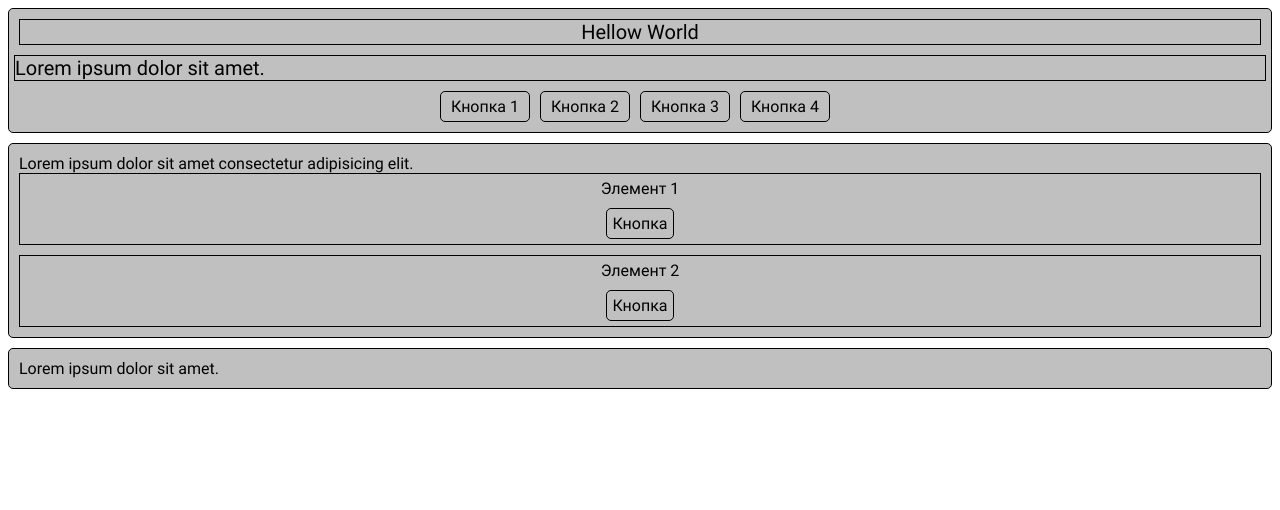
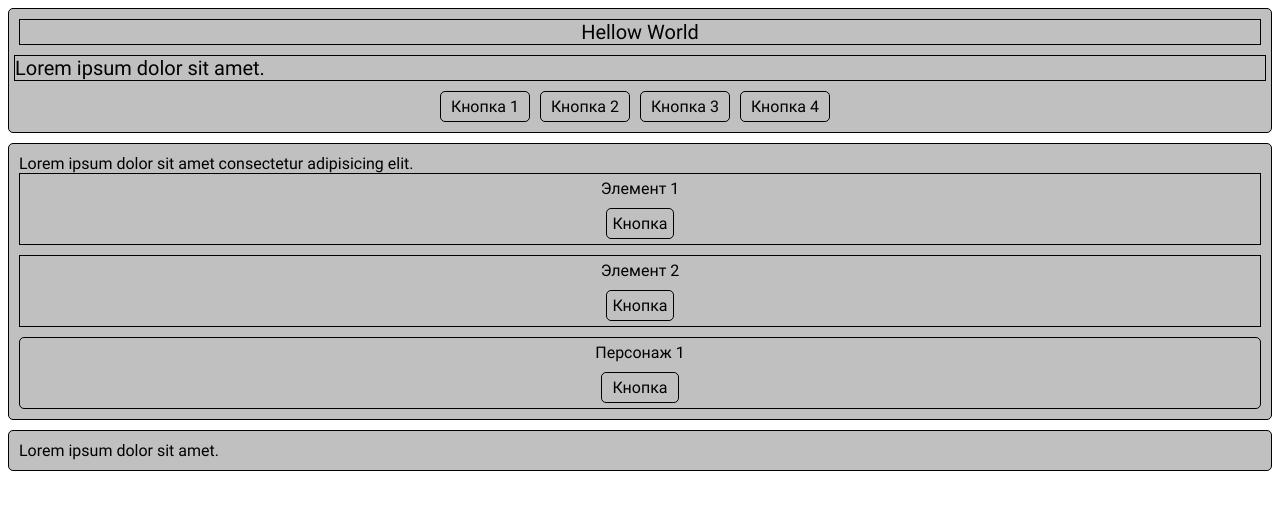
Before and after one commit to Shavius/team_project, a website built with webpack: page src/index.html in a window 1280 px wide. Built offline with nearby package versions, Linux system fonts and the light colour scheme.

Commit message:
add layout Person

```diff
--- a/src/index.html
+++ b/src/index.html
@@ -34,6 +34,10 @@
 				</div>
 				<div id="element2content1" class="element__content"></div>
 			</div>
+			<div class="person">
+				<div class="person__element">Персонаж 1</div>
+				<div class="person__btn">Кнопка</div>
+			</div>
 		</main>
 
 		<footer class="footer">
--- /dev/null
+++ b/src/scss/partials/_person.scss
@@ -0,0 +1,19 @@
+.person {
+	border: 1px solid black;
+	border-radius: 5px;
+	text-align: center;
+
+	&__element {
+		margin: 5px 0 0;
+	}
+
+	&__btn {
+		border: 1px solid black;
+		border-radius: 5px;
+		display: inline-block;
+		padding: 5px 10px;
+		margin: 10px 0 5px;
+		cursor: pointer;
+		user-select: none;
+	}
+}
--- a/src/scss/style.scss
+++ b/src/scss/style.scss
@@ -6,4 +6,5 @@
 @import "partials/header";
 @import "partials/main";
 @import "partials/element";
+@import "partials/person";
 @import "partials/footer";
```
